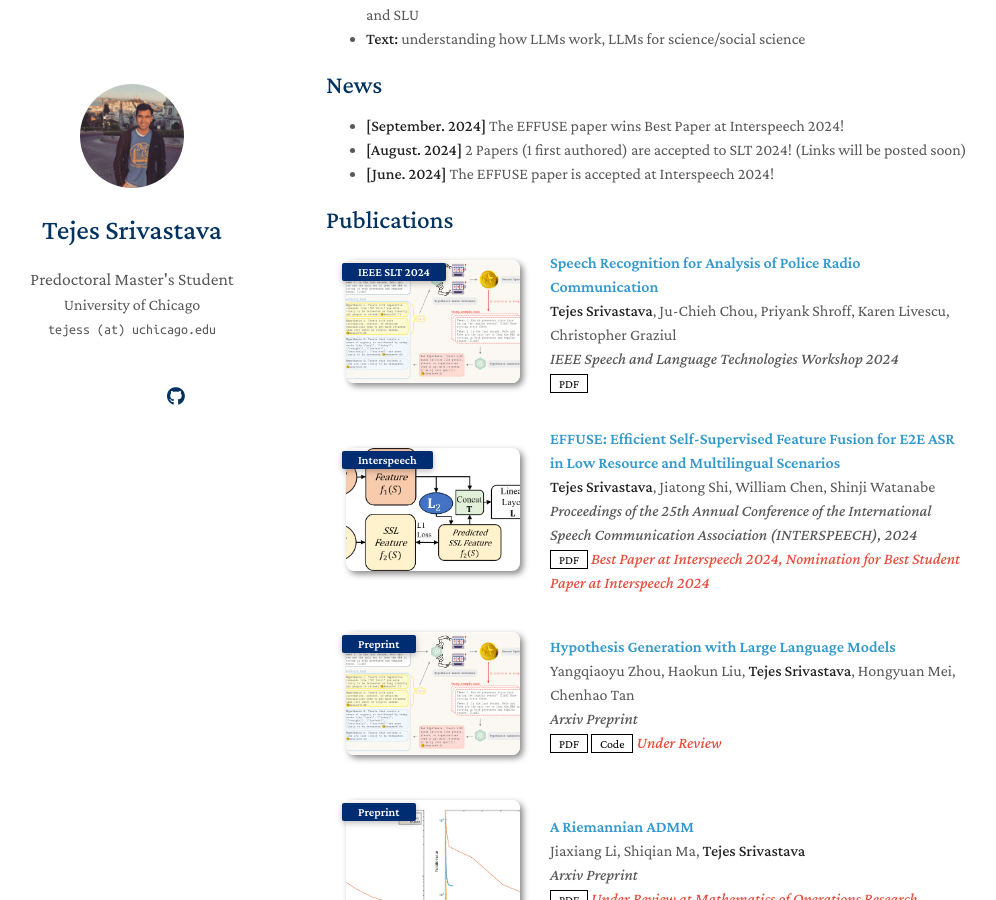
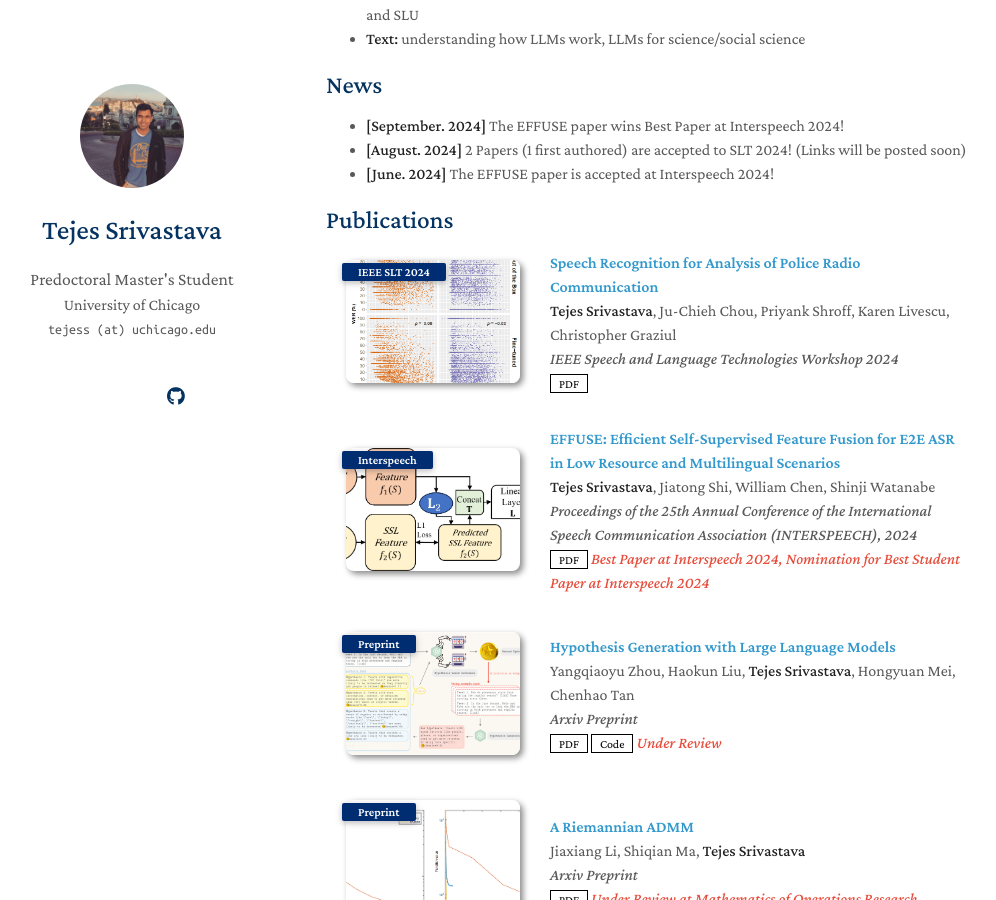
Before and after one commit to tejess/tejess.github.io, a Jekyll site: the page built from index.md, in a window 1280 px wide and 900 px high, scrolled down 516 px. Shown: the whole window, without its empty margins (144-1140 px from the left). Built offline with Jekyll 4.4.1, drawn with Linux system fonts in a browser that asks for light colours; a style sheet for code colours, icons or effects is not loaded; our own code applies the rules of GitHub Pages for plain Markdown files.

Commit message:
Update publications.yml

```diff
--- a/_data/publications.yml
+++ b/_data/publications.yml
@@ -5,7 +5,7 @@ main:
     conference_short: IEEE SLT 2024
     conference: IEEE Speech and Language Technologies Workshop 2024
     pdf: https://arxiv.org/pdf/2409.10858
-    image: ./assets/img/hypogenic_figure1_large_font-1-1.png
+    image: ./assets/img/police.png
 
   - title: "EFFUSE: Efficient Self-Supervised Feature Fusion for E2E ASR in Low Resource and Multilingual Scenarios"
     authors: <strong>Tejes Srivastava</strong>, Jiatong Shi, William Chen, Shinji Watanabe
```
